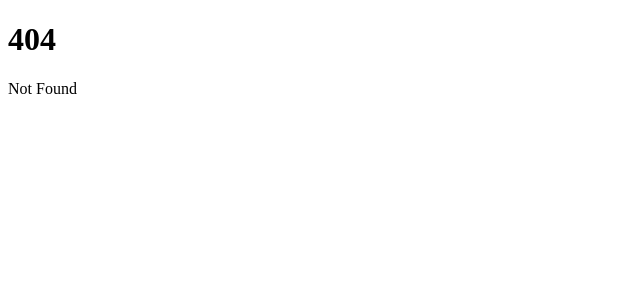
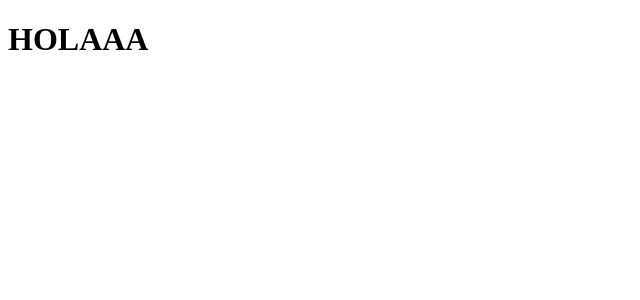
Before and after one commit to Olirpo/MCards, a SvelteKit app: page /main in a window 1280 px wide. Before the commit this address had no page. Shown: the top 300 px of the page, without its empty margins (0-640 px from the left). Built offline with nearby package versions, Linux system fonts and the light colour scheme.

Commit message:
Started routing

```diff
--- /dev/null
+++ b/src/routes/main/+page.svelte
@@ -0,0 +1,3 @@
+<h1>HOLAAA
+
+</h1>
```
